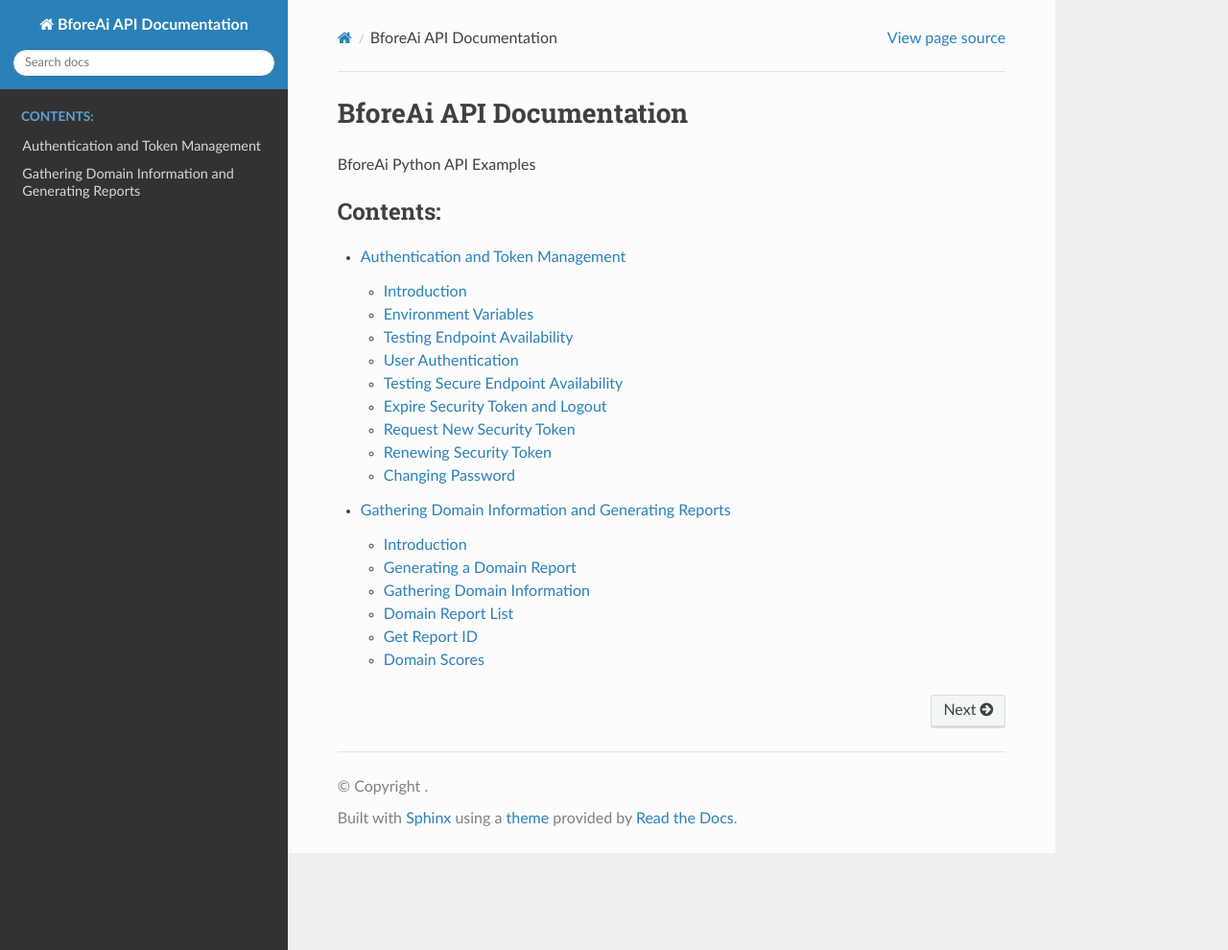
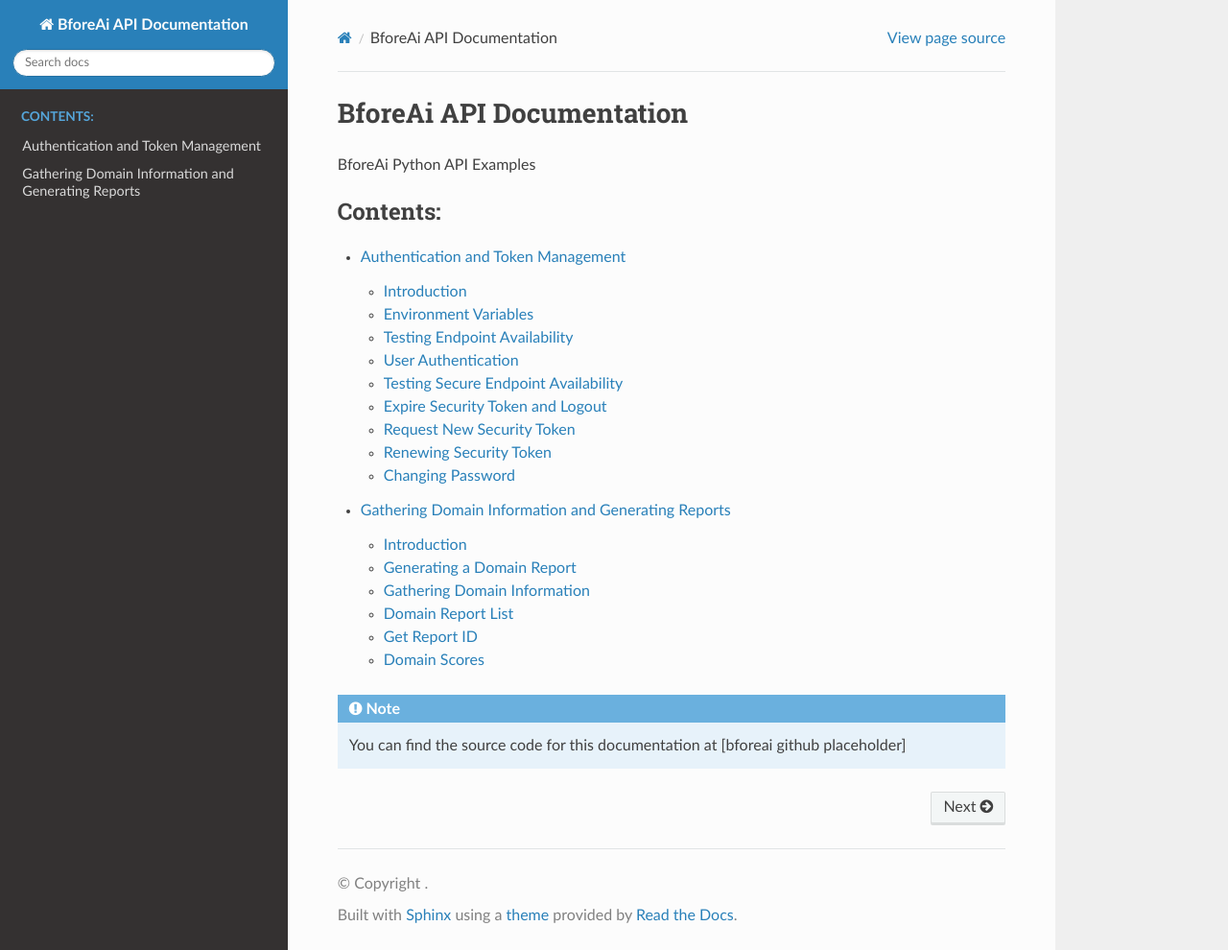
Before and after one commit to mikey-p-codes/rtd-bforeai, a Sphinx documentation site: the page built from docs/source/index.rst, in a window 1280 px wide and 990 px high. Shown: the whole window at 96% size. Built offline with Sphinx 7.4.7 and the Read the Docs theme 3.1.0, drawn with Linux system fonts in a browser that asks for light colours; pages that are not in the unit, such as notebooks, are missing from menus.

Commit message:
Add note about source code location in index.rst

```diff
--- a/docs/source/index.rst
+++ b/docs/source/index.rst
@@ -20,3 +20,6 @@
    Authentication/index
    Domain Information/index
    Process Execution/index
+
+.. note::
+   You can find the source code for this documentation at [bforeai github placeholder]
```
